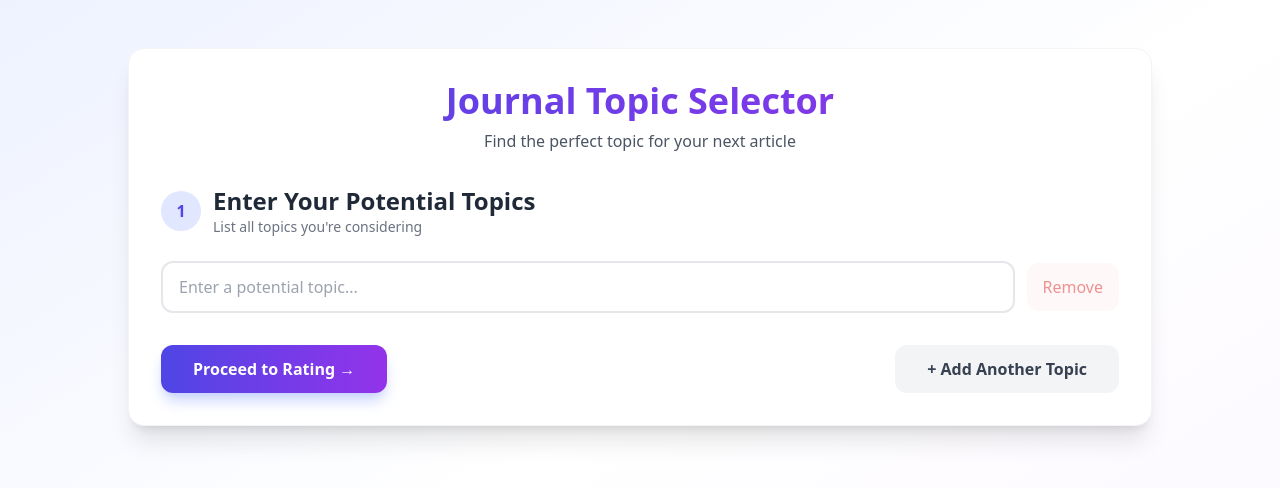
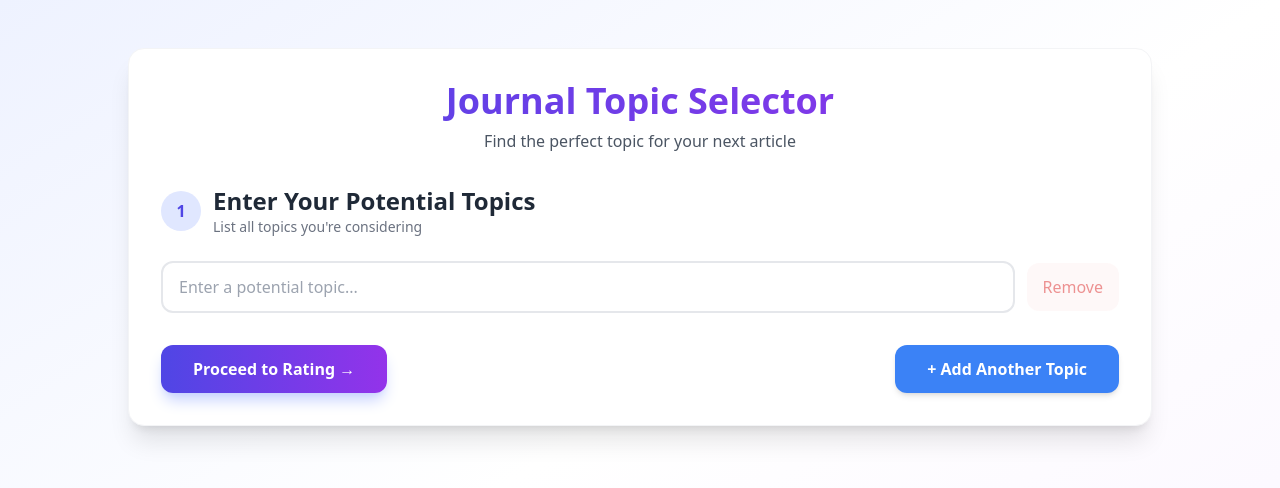
Before and after one commit to catherinepope/sequential-elimination, a Vue app: page / in a window 1280 px wide. Shown: the top 488 px of the page. Built offline with nearby package versions, Linux system fonts and the light colour scheme.

Commit message:
Updated Add Another Topic button

```diff
--- a/src/TopicSelectorTool.vue
+++ b/src/TopicSelectorTool.vue
@@ -49,7 +49,7 @@
           </button>
           <button
             @click="addTopic"
-            class="px-8 py-3 bg-gray-100 text-gray-700 rounded-xl hover:bg-gray-200 transition-colors font-semibold"
+            class="px-8 py-3 bg-blue-500 text-white rounded-xl hover:bg-blue-600 transition-all font-semibold shadow-md hover:shadow-lg"
           >
             + Add Another Topic
           </button>
```
